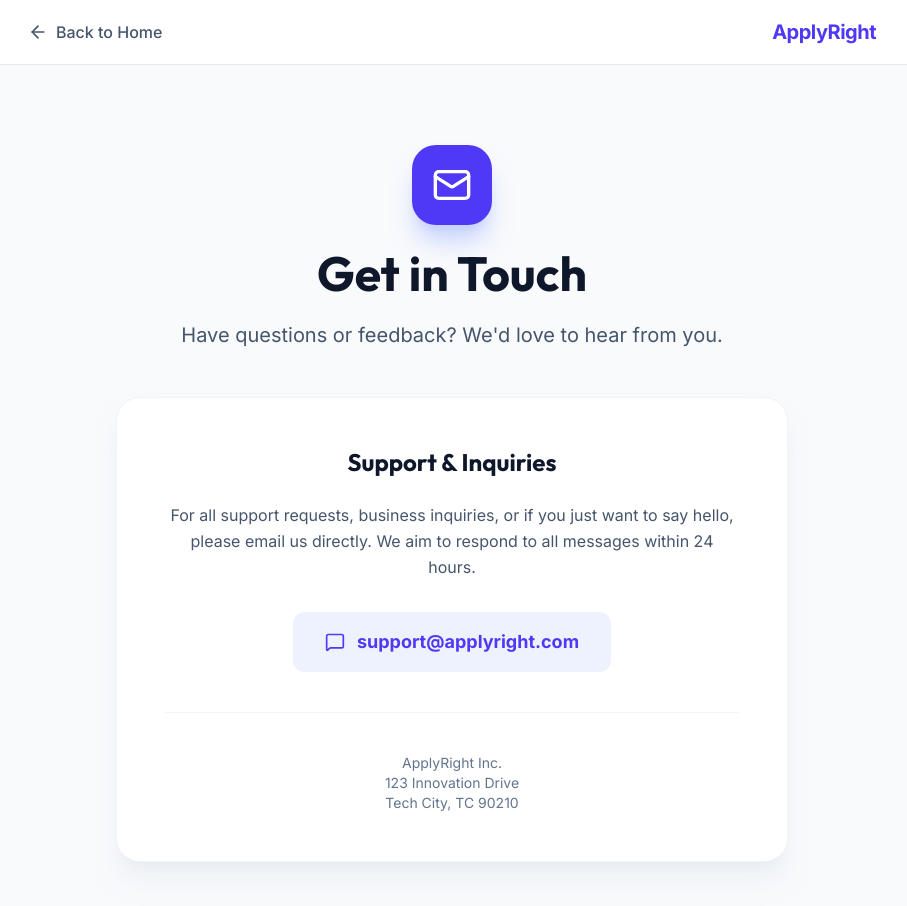
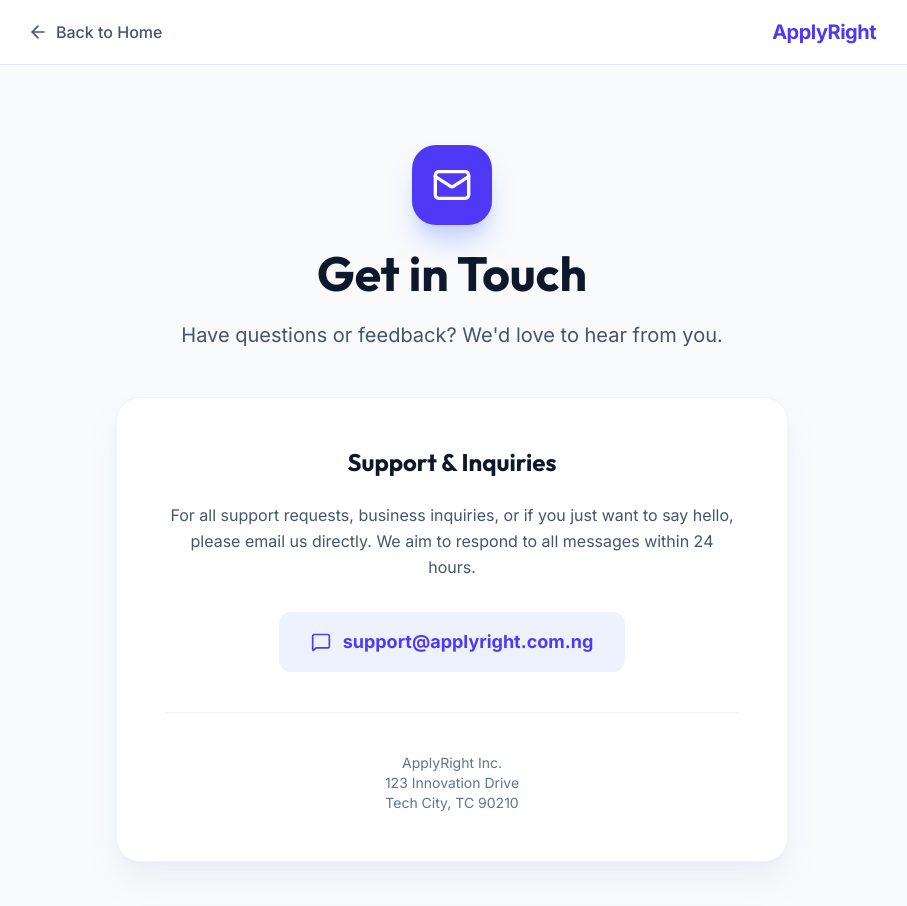
Before and after one commit to Genius4Lyf/ApplyRight-App, a React (Vite) app: page /contact in a window 1280 px wide. Shown: the top 906 px of the page, without its empty margins (188-1095 px from the left). Built offline with nearby package versions, Linux system fonts and the light colour scheme.

Commit message:
Added the official email

```diff
--- a/src/pages/Contact.jsx
+++ b/src/pages/Contact.jsx
@@ -40,11 +40,11 @@ const Contact = () => {
                         </p>
 
                         <a
-                            href="mailto:support@applyright.com"
+                            href="mailto:support@applyright.com.ng"
                             className="inline-flex items-center gap-3 bg-indigo-50 text-indigo-600 hover:bg-indigo-100 px-8 py-4 rounded-xl text-lg font-bold transition-colors"
                         >
                             <MessageSquare size={20} />
-                            support@applyright.com
+                            support@applyright.com.ng
                         </a>
 
                         <div className="mt-10 pt-10 border-t border-slate-100 text-sm text-slate-500">
```
